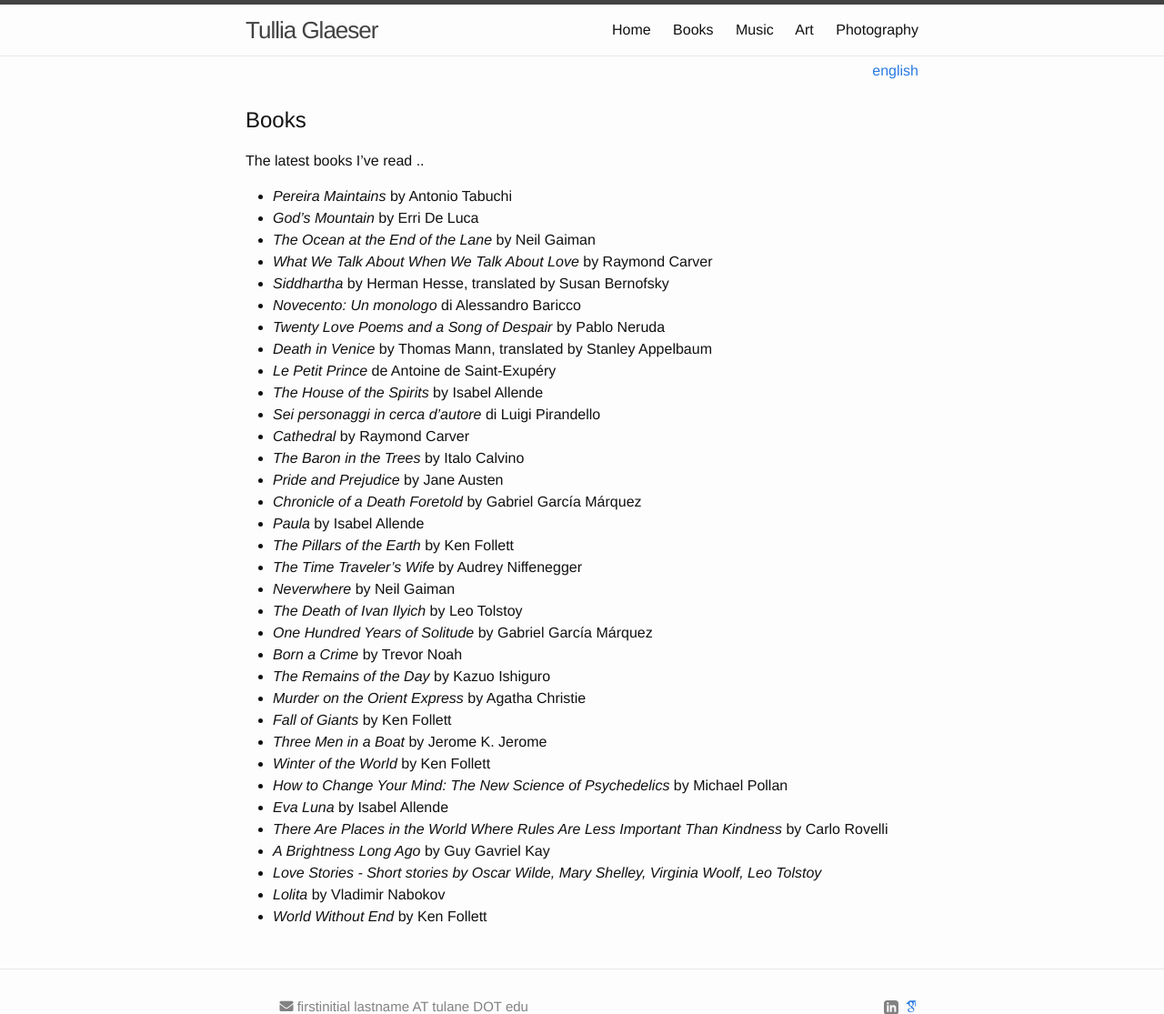
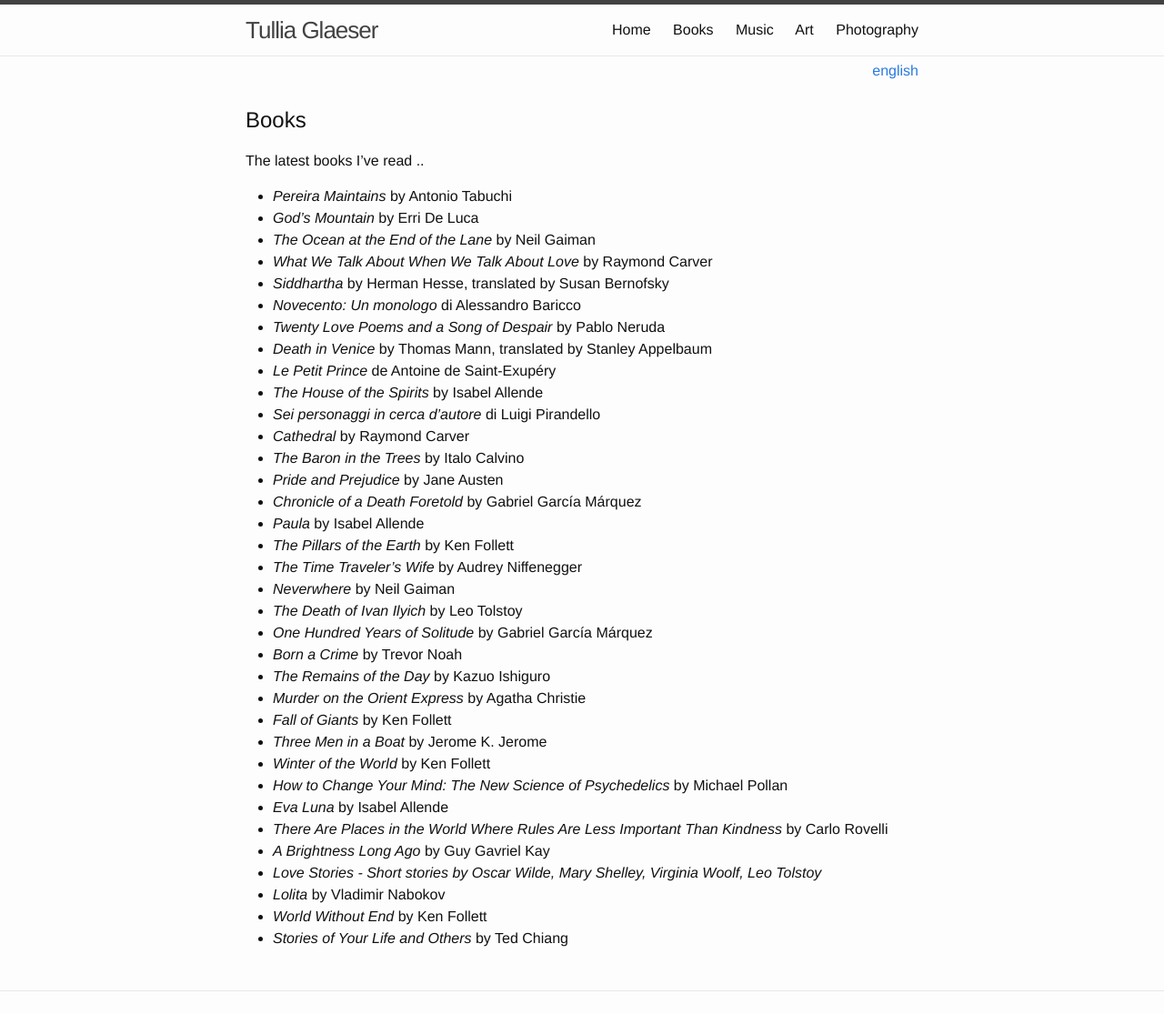
Before and after one commit to tamglaeser/tamglaeser.github.io, a Jekyll site: the page built from books.md, in a window 1280 px wide, cut to the strip 0-1115 px from the top of the page. Shown: the whole strip at 91% size. Built offline with Jekyll 4.4.1, drawn with Linux system fonts in a browser that asks for light colours; nearby versions of some CDN libraries; some web fonts are replaced.

Commit message:
new book

```diff
--- a/books.md
+++ b/books.md
@@ -44,3 +44,4 @@ The latest books I've read ..
 - _Love Stories - Short stories by Oscar Wilde, Mary Shelley, Virginia Woolf, Leo Tolstoy_
 - _Lolita_ by Vladimir Nabokov
 - _World Without End_ by Ken Follett
+- _Stories of Your Life and Others_ by Ted Chiang
```
